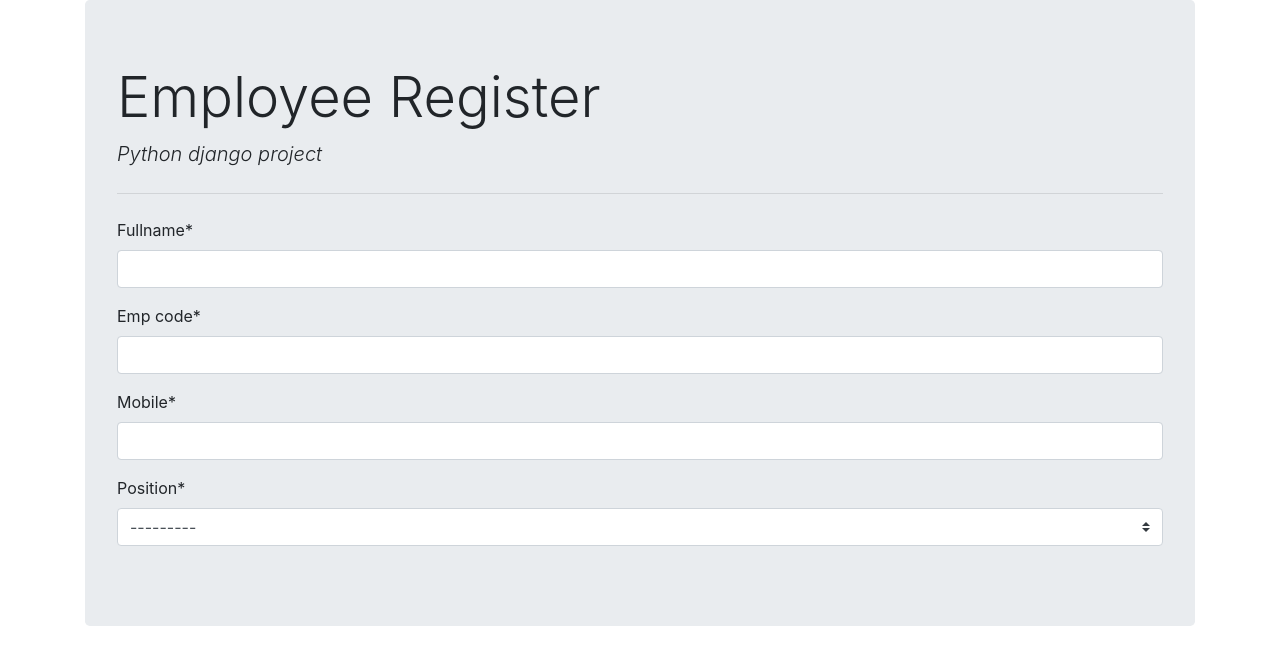
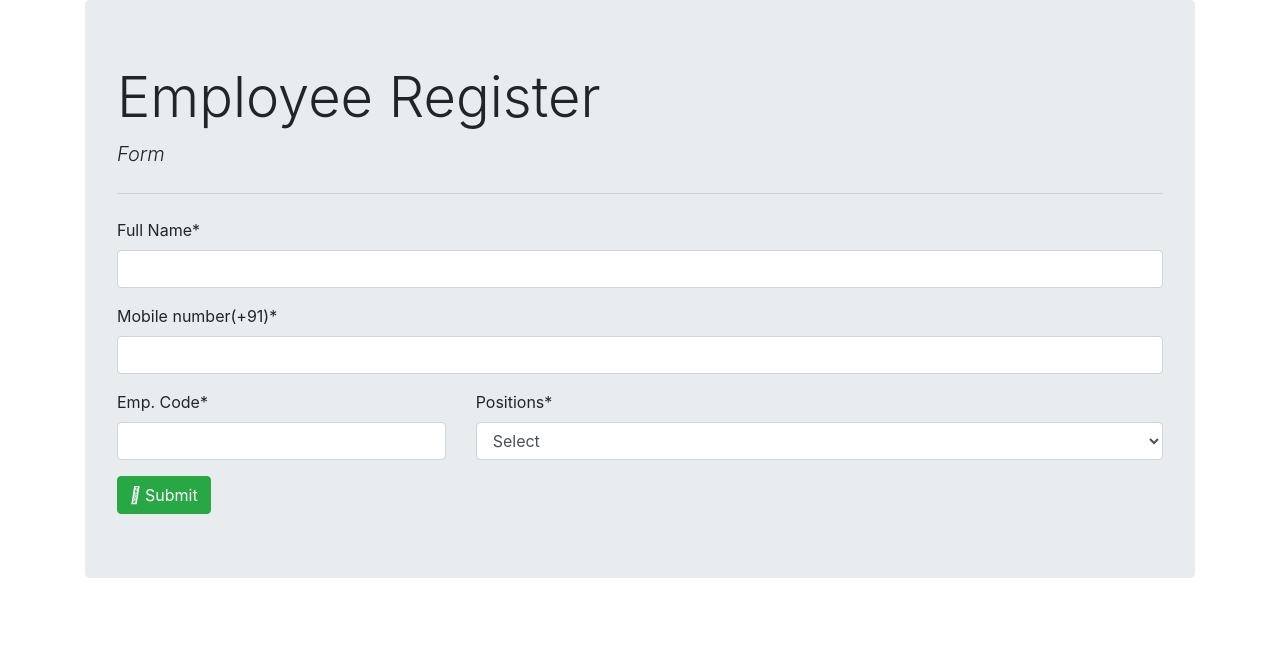
Before and after one commit to Dassaayan/Django-code, a Django app: page /employee/form/ in a window 1280 px wide. Shown: the top 665 px of the page. Run offline with Django 3.2, Linux system fonts and the light colour scheme; data that the repository does not hold is empty; some libraries are stand-ins or nearby versions.

Commit message:
#2 crud application

```diff
--- a/employee_project/employee_register/Templates/employee_register/base.html
+++ b/employee_project/employee_register/Templates/employee_register/base.html
@@ -13,7 +13,7 @@
 		<div class="col-md-10.offset-md-1.mt-5">
 			<div class="jumbotron">
 			  <h1 class="display-4">Employee Register</h1>
-			  <p class="lead font-italic">Python django project</p>
+			  <p class="lead font-italic">Form</p>
 			  <hr class="my-4">
               {% block content %}
 
--- a/employee_project/employee_register/Templates/employee_register/employee_form.html
+++ b/employee_project/employee_register/Templates/employee_register/employee_form.html
@@ -5,6 +5,16 @@
 {% block content %}
 <form action="" method="post" autocomplete="off" class="uniForm">
     {% csrf_token %}
-    {% crispy form %}
+    {{ form.fullname|as_crispy_field }}
+    {{ form.mobile|as_crispy_field }}
+    <div class="row">
+        <div class="col-md-4">
+            {{ form.emp_code|as_crispy_field }}
+        </div>
+        <div class="col-md-8">
+            {{ form.position|as_crispy_field }}
+        </div>
+    </div>
+    <button type="submit" class="btn btn-success"><i class="fad fa-database"></i> Submit </button>
 </form>
 {% endblock content %}
--- a/employee_project/employee_register/forms.py
+++ b/employee_project/employee_register/forms.py
@@ -3,6 +3,16 @@ from .models import *
 
 class EmployeeForm(forms.ModelForm):
 
-     class Meta:
-     	model=Employee
-     	fields='__all__'
+    class Meta:
+        model=Employee
+        fields='__all__'
+        labels={
+             "fullname": "Full Name",
+             "emp_code": "Emp. Code",
+             "mobile": "Mobile number(+91)",
+             "position": "Positions"
+        }
+
+    def __init__(self,*args,**kwargs):
+        super(EmployeeForm,self).__init__(*args,**kwargs)
+        self.fields["position"].empty_label="Select"
--- a/employee_project/employee_register/models.py
+++ b/employee_project/employee_register/models.py
@@ -8,6 +8,9 @@ from django.db import models
 class Position(models.Model):
 	title=models.CharField(max_length=50)
 
+	def __str__(self):
+		return self.title
+
 class Employee(models.Model):
 	fullname=models.CharField(max_length=100)
 	emp_code=models.CharField(max_length=5)
```
Also changed, not shown: 2 other files.
